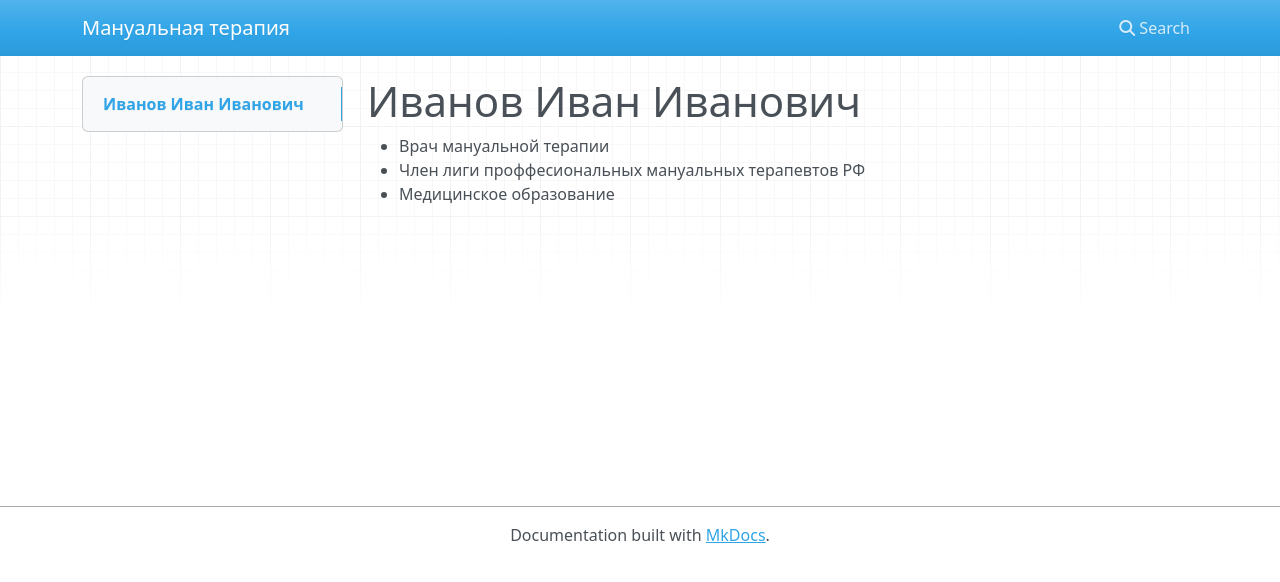
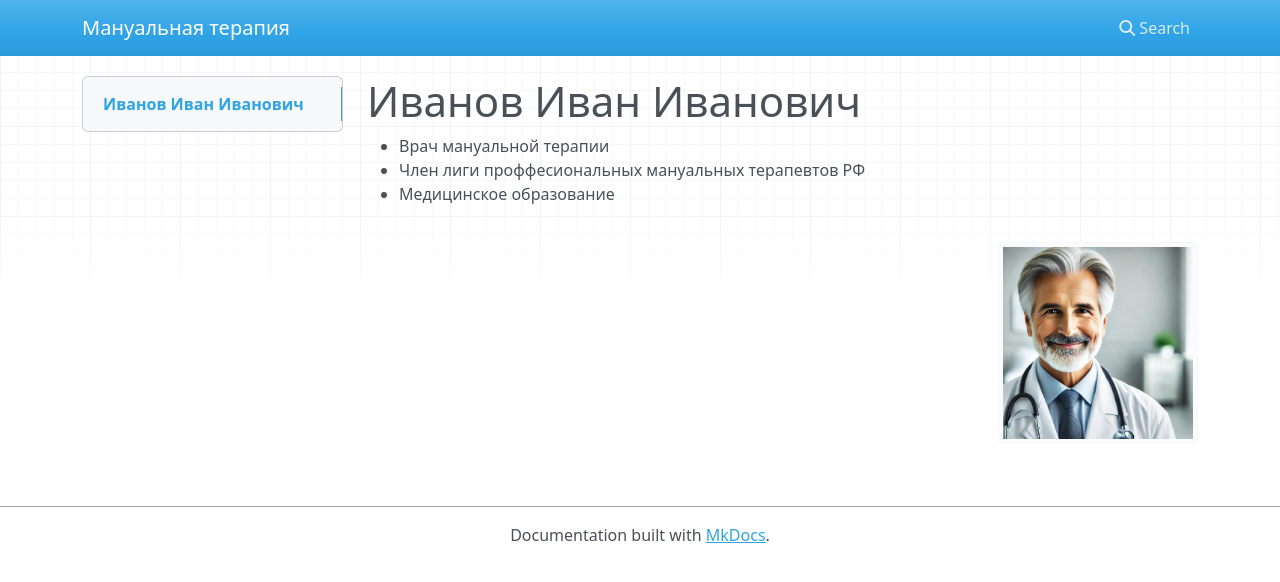
Before and after one commit to Lirmakina/Manul, an MkDocs documentation site: the page built from docs/index.md, in a window 1280 px wide. Shown: the top 582 px of the page. Built offline with MkDocs 1.6.1, drawn with Linux system fonts in a browser that asks for light colours; nearby versions of some CDN libraries.

Commit message:
add foto

```diff
--- a/docs/index.md
+++ b/docs/index.md
@@ -3,3 +3,5 @@
 * Врач мануальной терапии
 * Член лиги проффесиональных мануальных терапевтов РФ
 * Медицинское образование
+
+<img src="images/vrachfoto.jpg" alt="Описание" style="float: right; width: 200px; margin-left: 15px;">
```
Also changed, not shown: docs/images/vrachfoto.jpg (added).
